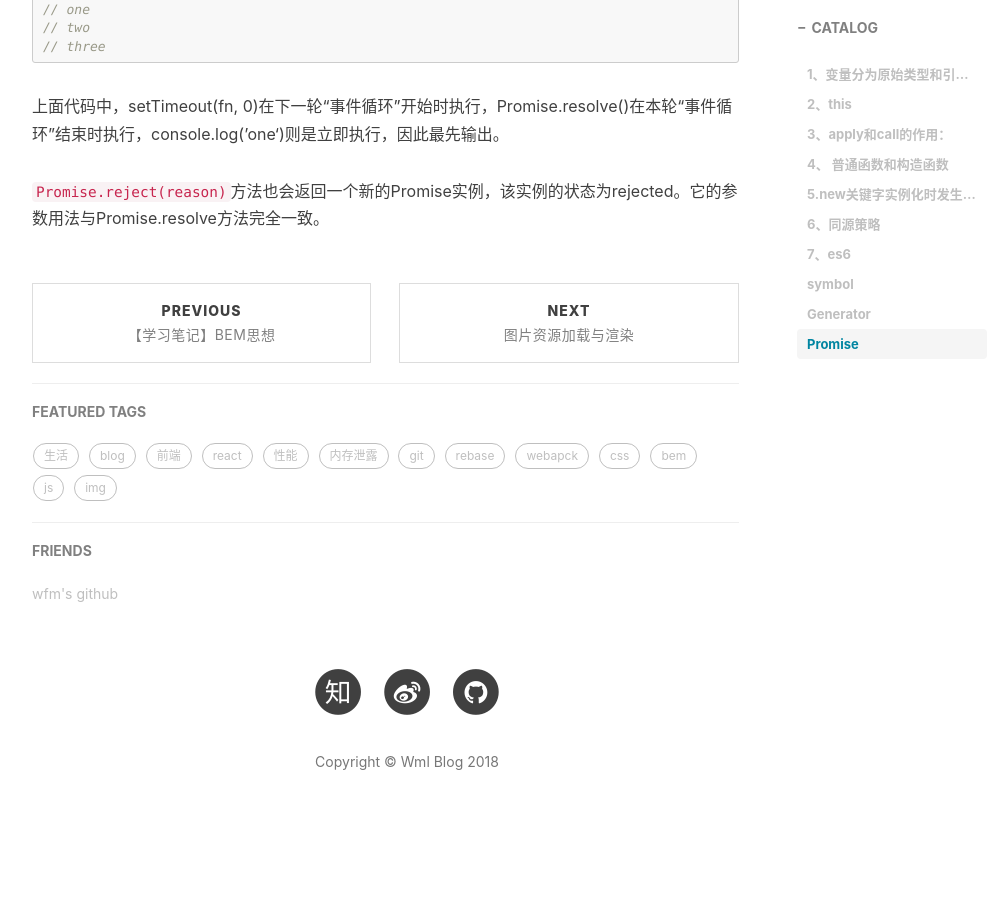
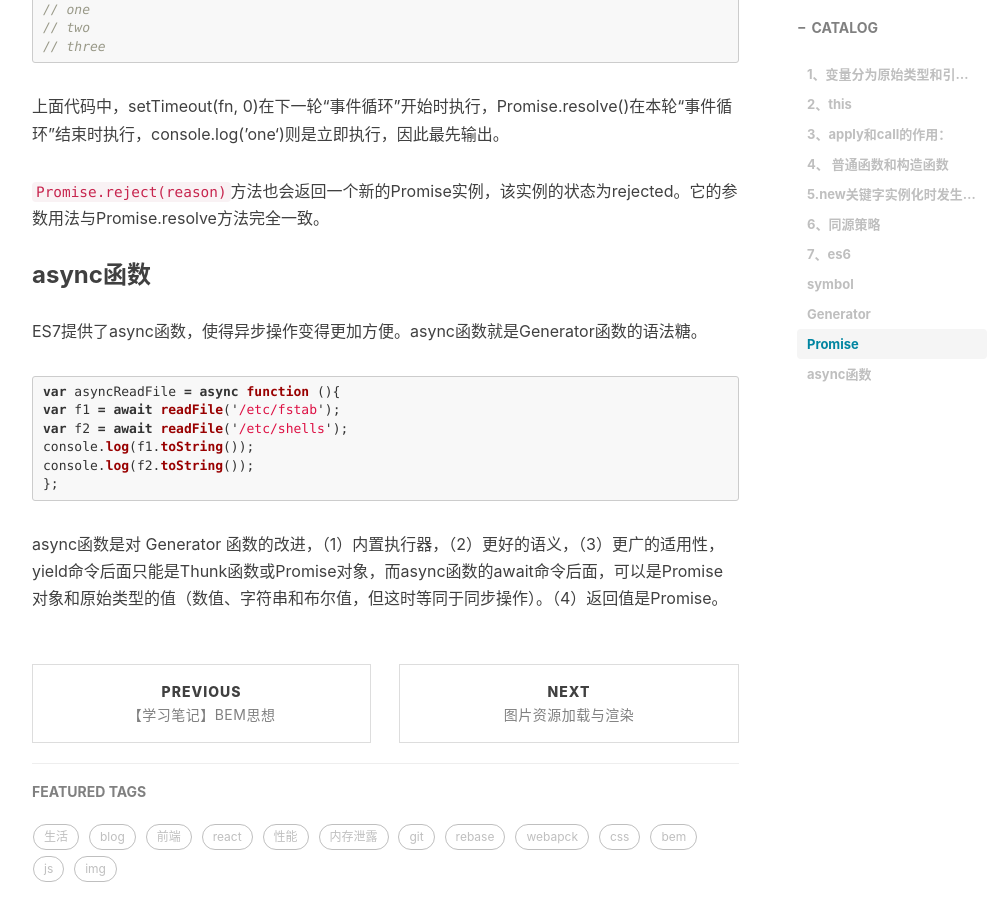
Before and after one commit to wumeilian/wumeilian.github.io, a Jekyll site: the page built from _posts/2018-10-17-es-tip.md, in a window 1280 px wide and 900 px high, scrolled down 8427 px. Shown: the whole window, without its empty margins (233-1239 px from the left). Built offline with Jekyll 4.4.1, drawn with Linux system fonts in a browser that asks for light colours; nearby versions of some CDN libraries; comment, search, counter and statistics services are not loaded; before the commit the page ends 9265 px from its top, so only the background shows below that.

Commit message:
补充es6tip

````diff
--- a/_posts/2018-10-17-es-tip.md
+++ b/_posts/2018-10-17-es-tip.md
@@ -341,3 +341,18 @@ console.log('one');
 上面代码中，setTimeout(fn, 0)在下一轮“事件循环”开始时执行，Promise.resolve()在本轮“事件循环”结束时执行，console.log(’one‘)则是立即执行，因此最先输出。
 
 `Promise.reject(reason)`方法也会返回一个新的Promise实例，该实例的状态为rejected。它的参数用法与Promise.resolve方法完全一致。
+
+### async函数
+
+ES7提供了async函数，使得异步操作变得更加方便。async函数就是Generator函数的语法糖。
+
+```js
+var asyncReadFile = async function (){
+var f1 = await readFile('/etc/fstab');
+var f2 = await readFile('/etc/shells');
+console.log(f1.toString());
+console.log(f2.toString());
+};
+```
+
+async函数是对 Generator 函数的改进，（1）内置执行器，（2）更好的语义，（3）更广的适用性，yield命令后面只能是Thunk函数或Promise对象，而async函数的await命令后面，可以是Promise对象和原始类型的值（数值、字符串和布尔值，但这时等同于同步操作）。（4）返回值是Promise。
````
